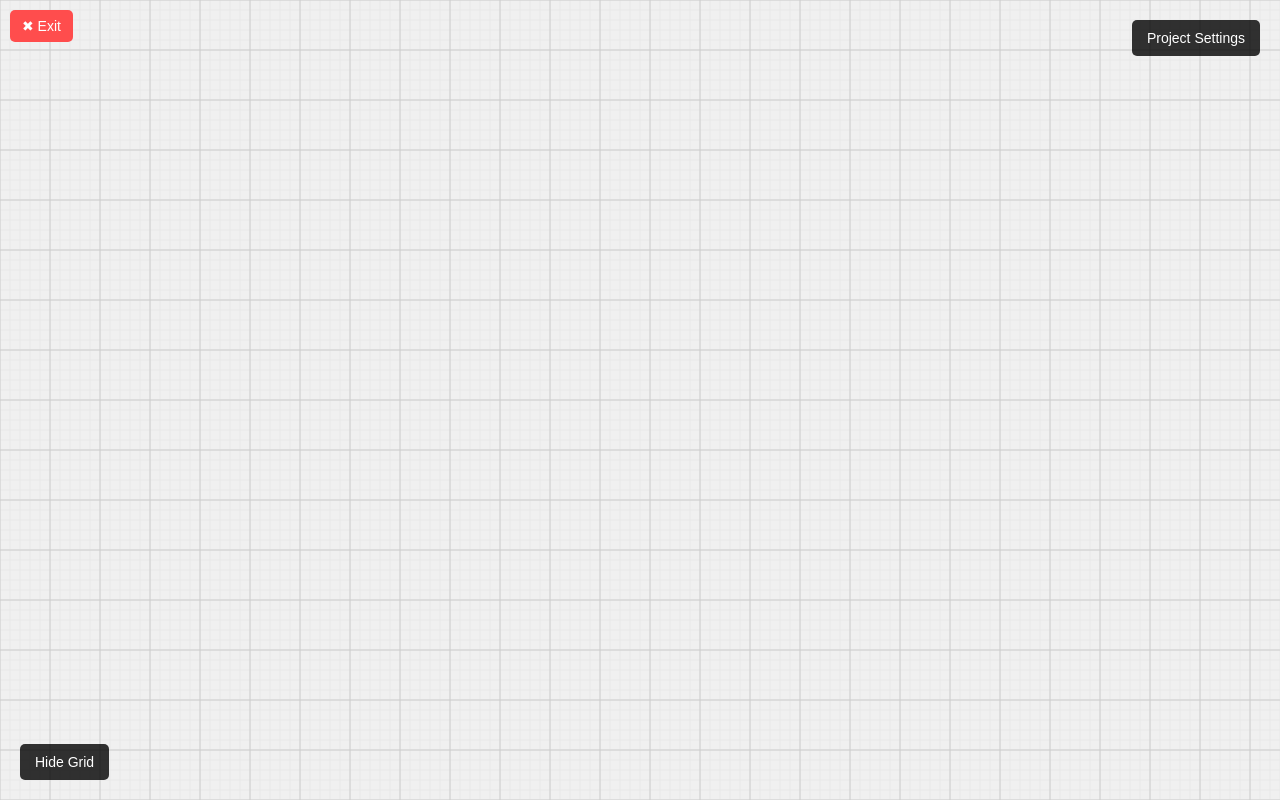
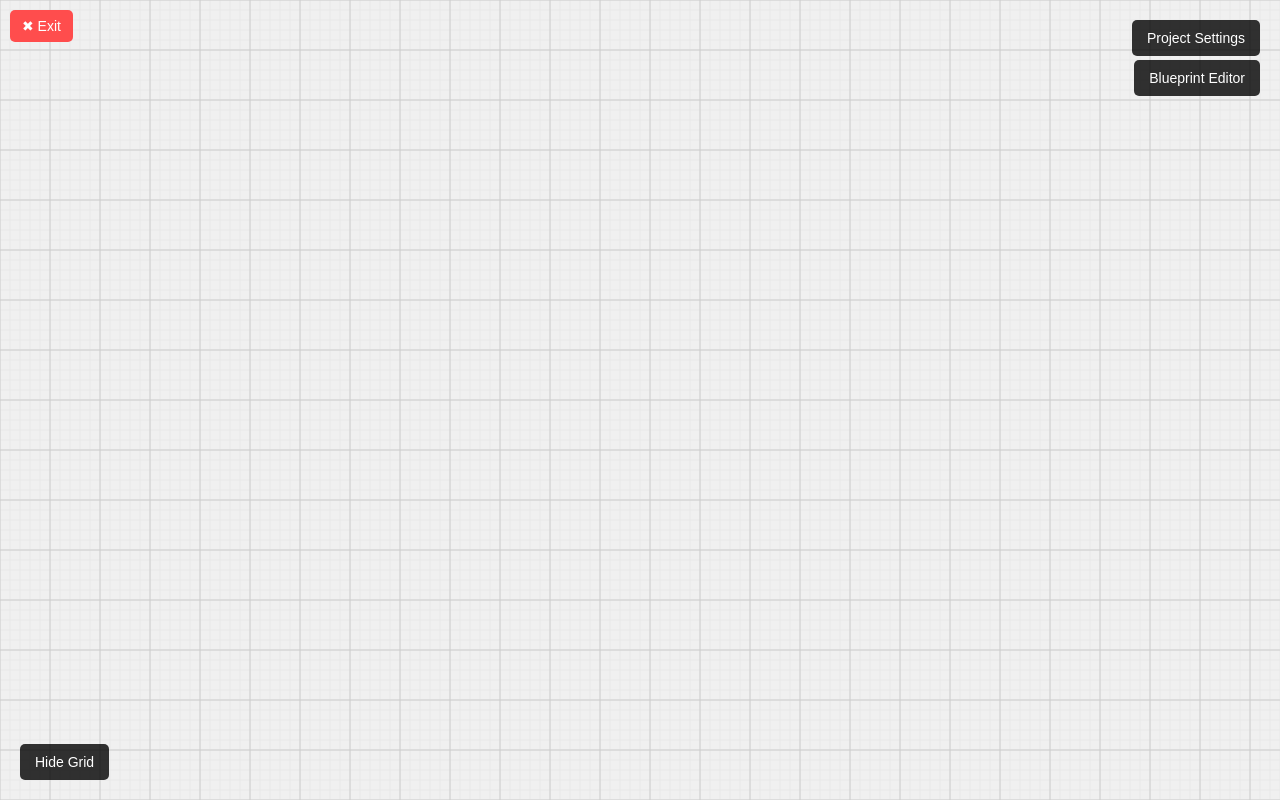
Before and after one commit to nuhm/WiFi-Planner-Tool, a React (Create React App) app in the folder frontend/: page /workspace in a window 1280 px wide. Built offline with nearby package versions, Linux system fonts and the light colour scheme.

Commit message:
Added blueprint editor mode

```diff
--- a/frontend/src/pages/Workspace.js
+++ b/frontend/src/pages/Workspace.js
@@ -6,7 +6,8 @@ import "../styles/Workspace.css";
 
 const Workspace = () => {
   const navigate = useNavigate();
-  const [isSidebarOpen, setIsSidebarOpen] = useState(false);
+  const [isProjectSidebarOpen, setIsProjectSidebarOpen] = useState(false);
+  const [isBlueprintSidebarOpen, setIsBlueprintSidebarOpen] = useState(false);
 
   return (
     <div className="workspace-container">
@@ -19,27 +20,41 @@ const Workspace = () => {
       <PanelGroup direction="horizontal">
 
         {/* Left Side: Canvas */}
-        <Panel defaultSize={isSidebarOpen ? 70 : 100} minSize={50} className="canvas-area">
+        <Panel
+          defaultSize={isProjectSidebarOpen || isBlueprintSidebarOpen ? 70 : 100}
+          minSize={50}
+          className="canvas-area"
+        >
           <CanvasGrid />
 
           {/* 🔥 Floating "Project Settings" Button */}
-          {!isSidebarOpen && (
-            <button className="project-settings-button" onClick={() => setIsSidebarOpen(true)}>
+          {!isProjectSidebarOpen && !isBlueprintSidebarOpen && (
+            <button className="project-settings-button" onClick={() => setIsProjectSidebarOpen(true)}>
               Project Settings
+            </button>
+          )}
+
+          {/* 🔥 Floating "Blueprint Editor" Button (Below Project Settings) */}
+          {!isProjectSidebarOpen && !isBlueprintSidebarOpen && (
+            <button
+              className="blueprint-editor-button"
+              onClick={() => setIsBlueprintSidebarOpen(true)}
+            >
+              Blueprint Editor
             </button>
           )}
         </Panel>
 
-        {/* Resizer Handle (Only visible when sidebar is open) */}
-        {isSidebarOpen && <PanelResizeHandle className="resizer" />}
+        {/* Resizer Handle (Only visible when any sidebar is open) */}
+        {(isProjectSidebarOpen || isBlueprintSidebarOpen) && <PanelResizeHandle className="resizer" />}
 
-        {/* Right Side: Sidebar (Hidden when `isSidebarOpen` is false) */}
-        {isSidebarOpen && (
+        {/* 🔥 Right Side: Project Settings Sidebar */}
+        {isProjectSidebarOpen && (
           <Panel defaultSize={30} minSize={20} maxSize={50} className="sidebar">
             <div className="sidebar-content">
 
               {/* 🔥 Close Sidebar Button */}
-              <button className="close-sidebar-button" onClick={() => setIsSidebarOpen(false)}>
+              <button className="close-sidebar-button" onClick={() => setIsProjectSidebarOpen(false)}>
                 ✖ Close
               </button>
 
@@ -49,7 +64,36 @@ const Workspace = () => {
               <input type="text" className="input-field" />
 
               <label>Project Description:</label>
-              <textarea className="input-field" rows="5"></textarea>
+              <textarea className="input-field" rows="3"></textarea>
+
+              <button onClick={() => navigate("/")} className="back-button">Back to Home</button>
+            </div>
+          </Panel>
+        )}
+
+        {/* 🔥 Right Side: Blueprint Editor Sidebar */}
+        {isBlueprintSidebarOpen && (
+          <Panel defaultSize={30} minSize={20} maxSize={50} className="sidebar">
+            <div className="sidebar-content">
+
+              {/* 🔥 Close Sidebar Button */}
+              <button className="close-sidebar-button" onClick={() => setIsBlueprintSidebarOpen(false)}>
+                ✖ Close
+              </button>
+
+              <h3>Blueprint Editor</h3>
+
+              <label>Wall Length:</label>
+              <input type="number" className="input-field" placeholder="Enter length" />
+
+              <label>Wall Material:</label>
+              <select className="input-field">
+                <option>Concrete</option>
+                <option>Brick</option>
+                <option>Wood</option>
+              </select>
+
+              <button className="add-wall-button">Add Wall</button>
             </div>
           </Panel>
         )}
--- a/frontend/src/styles/Workspace.css
+++ b/frontend/src/styles/Workspace.css
@@ -71,20 +71,6 @@
   text-align: center;
 }
 
-/* 🔹 Sidebar */
-.sidebar {
-  width: 300px;
-  background: #ffffff;
-  border-left: 1px solid #ccc;
-  display: flex;
-  flex-direction: column;
-  padding: 20px;
-  transition: width 0.2s ease;
-  overflow-y: auto;
-  z-index: 50;
-  position: relative;
-}
-
 /* 🔹 Resizer Handle (Between Canvas & Sidebar) */
 .resizer {
   width: 5px;
@@ -120,6 +106,95 @@
   background: #cc0000;
 }
 
+/* 🔥 Floating "Project Settings" Button */
+.project-settings-button {
+  position: absolute;
+  top: 20px;
+  right: 20px;
+  background: rgba(0, 0, 0, 0.8);
+  color: white;
+  border: none;
+  padding: 10px 15px;
+  cursor: pointer;
+  border-radius: 5px;
+  font-size: 14px;
+  transition: background 0.3s ease;
+  z-index: 50;
+}
+
+/* 🔥 Floating "Blueprint Editor" Button */
+.blueprint-editor-button {
+  position: absolute;
+  top: 60px; /* 🔥 Below Project Settings */
+  right: 20px;
+  background: rgba(0, 0, 0, 0.8);
+  color: white;
+  border: none;
+  padding: 10px 15px;
+  cursor: pointer;
+  border-radius: 5px;
+  font-size: 14px;
+  transition: background 0.3s ease;
+  z-index: 50;
+}
+
+/* 🔥 Hover Effects */
+.project-settings-button:hover,
+.blueprint-editor-button:hover {
+  background: rgba(0, 0, 0, 1);
+}
+
+/* 🔥 Sidebar */
+.sidebar {
+  width: 300px;
+  background: #ffffff;
+  border-left: 1px solid #ccc;
+  display: flex;
+  flex-direction: column;
+  padding: 20px;
+  transition: width 0.2s ease;
+  overflow-y: auto;
+  z-index: 50;
+  position: relative;
+}
+
+/* 🔥 Close Sidebar Button */
+.close-sidebar-button {
+  background: #ff4d4d;
+  color: white;
+  border: none;
+  padding: 8px 12px;
+  cursor: pointer;
+  font-size: 14px;
+  border-radius: 5px;
+  align-self: flex-end;
+  margin-bottom: 10px;
+  transition: background 0.2s ease;
+}
+
+/* 🔥 Hover Effect */
+.close-sidebar-button:hover {
+  background: #cc0000;
+}
+
+/* 🔥 Add Wall Button */
+.add-wall-button {
+  background: #2d89ef;
+  color: white;
+  border: none;
+  padding: 10px;
+  cursor: pointer;
+  font-size: 14px;
+  border-radius: 5px;
+  width: 100%;
+  margin-top: 10px;
+  transition: background 0.2s ease;
+}
+
+/* 🔥 Hover Effect */
+.add-wall-button:hover {
+  background: #1d5dbf;
+}
 
 /* 🔥 Floating "Project Settings" Button */
 .project-settings-button {
```
